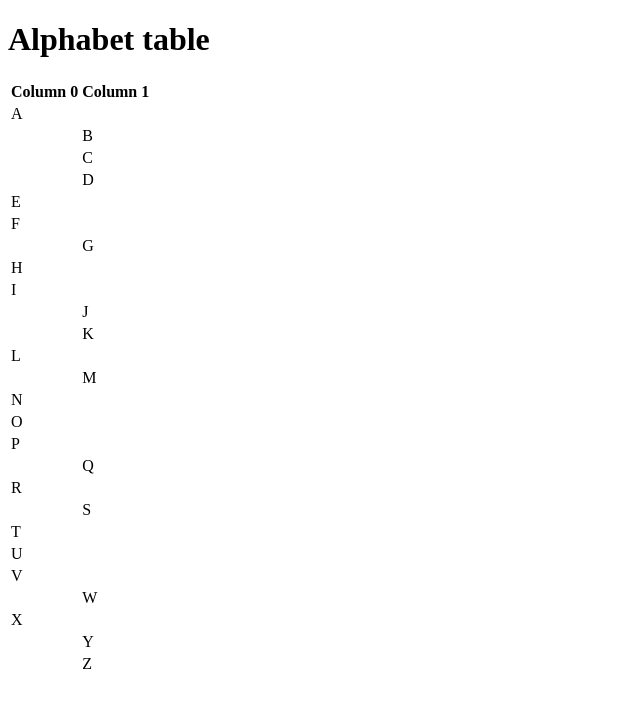
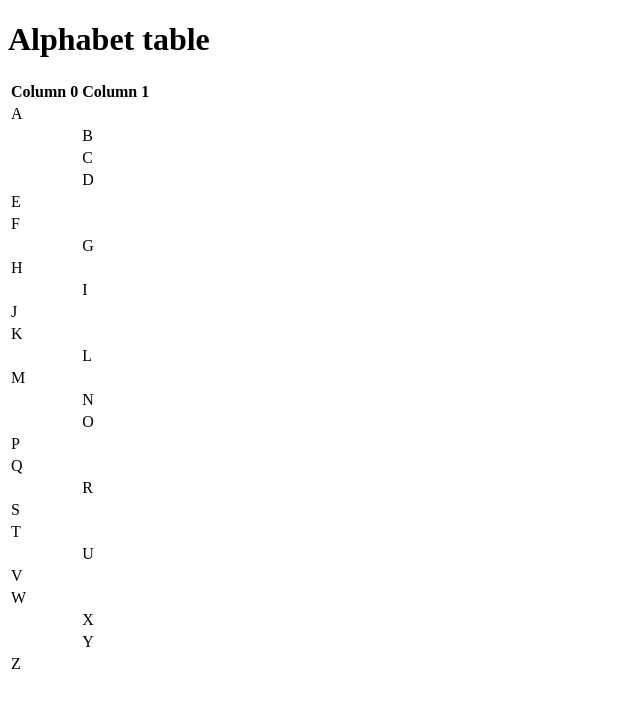
Before and after one commit to comp426-2022-spring/a00-sprocopii, a website: page index.html in a window 1280 px wide. Shown: the whole page, without its empty margins (0-640 px from the left). Drawn offline with Linux system fonts and the light colour scheme.

Commit message:
finished a00

```diff
--- a/index.html
+++ b/index.html
@@ -1,8 +1,8 @@
 <!DOCTYPE html>
-<html lang="en">
+<html lang = "en">
     <head>
         <meta charset="UTF-8">
-        <meta name="viewport" content="width=device-width, inital-scale=1.0">
+        <meta name="viewport" content="width=device-width, initial-scale=1.0">
         <title>Alphabet</title>
     </head>
     <body>
@@ -40,58 +40,58 @@
                         <td>H</td><td></td>
                     </tr>
                     <tr>
-                        <td>I</td><td></td>
+                        <td></td><td>I</td>
                     </tr>
                     <tr>
-                        <td></td><td>J</td>
+                        <td>J</td><td></td>
                     </tr>
                     <tr>
-                        <td></td><td>K</td>
+                        <td>K</td><td></td>
                     </tr>
                     <tr>
-                        <td>L</td><td></td>
+                        <td></td><td>L</td>
                     </tr>
                     <tr>
-                        <td></td><td>M</td>
+                        <td>M</td><td></td>
                     </tr>
                     <tr>
-                        <td>N</td><td></td>
+                        <td></td><td>N</td>
                     </tr>
                     <tr>
-                        <td>O</td><td></td>
+                        <td></td><td>O</td>
                     </tr>
                     <tr>
                         <td>P</td><td></td>
                     </tr>
                     <tr>
-                        <td></td><td>Q</td>
+                        <td>Q</td><td></td>
                     </tr>
                     <tr>
-                        <td>R</td><td></td>
+                        <td></td><td>R</td>
                     </tr>
                     <tr>
-                        <td></td><td>S</td>
+                        <td>S</td><td></td>
                     </tr>
                     <tr>
                         <td>T</td><td></td>
                     </tr>
                     <tr>
-                        <td>U</td><td></td>
+                        <td></td><td>U</td>
                     </tr>
                     <tr>
                         <td>V</td><td></td>
                     </tr>
                     <tr>
-                        <td></td><td>W</td>
+                        <td>W</td><td></td>
                     </tr>
                     <tr>
-                        <td>X</td><td></td>
+                        <td></td><td>X</td>
                     </tr>
                     <tr>
                         <td></td><td>Y</td>
                     </tr>
                     <tr>
-                        <td></td><td>Z</td>
+                        <td>Z</td><td></td>
                     </tr>
                 </tbody>
             </table>
```
